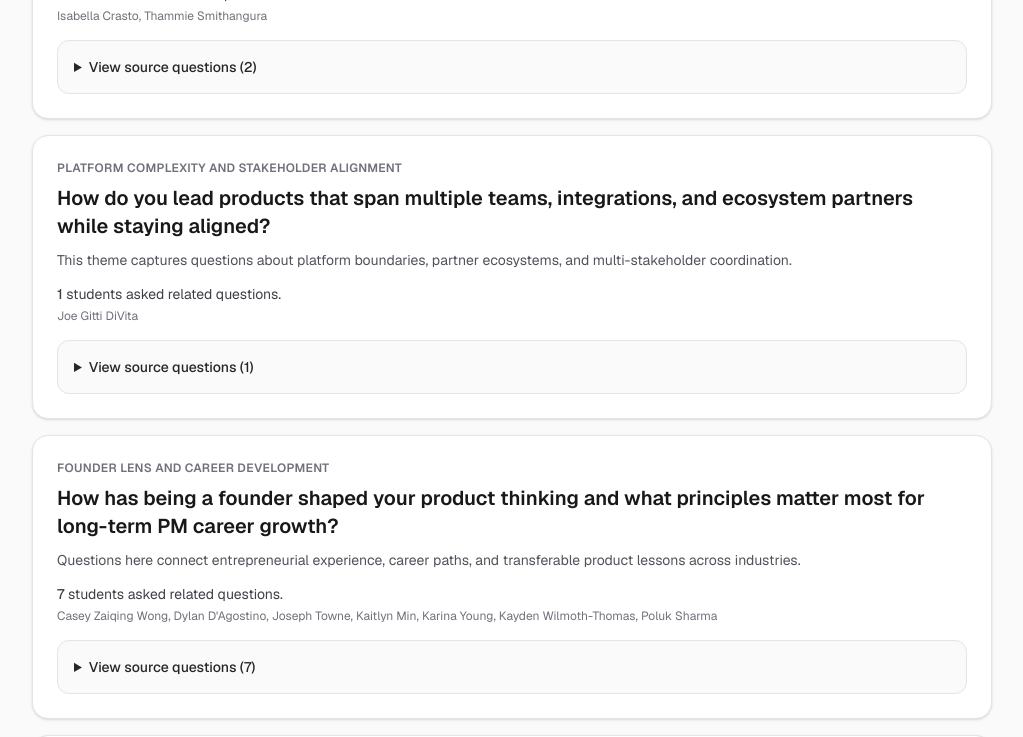
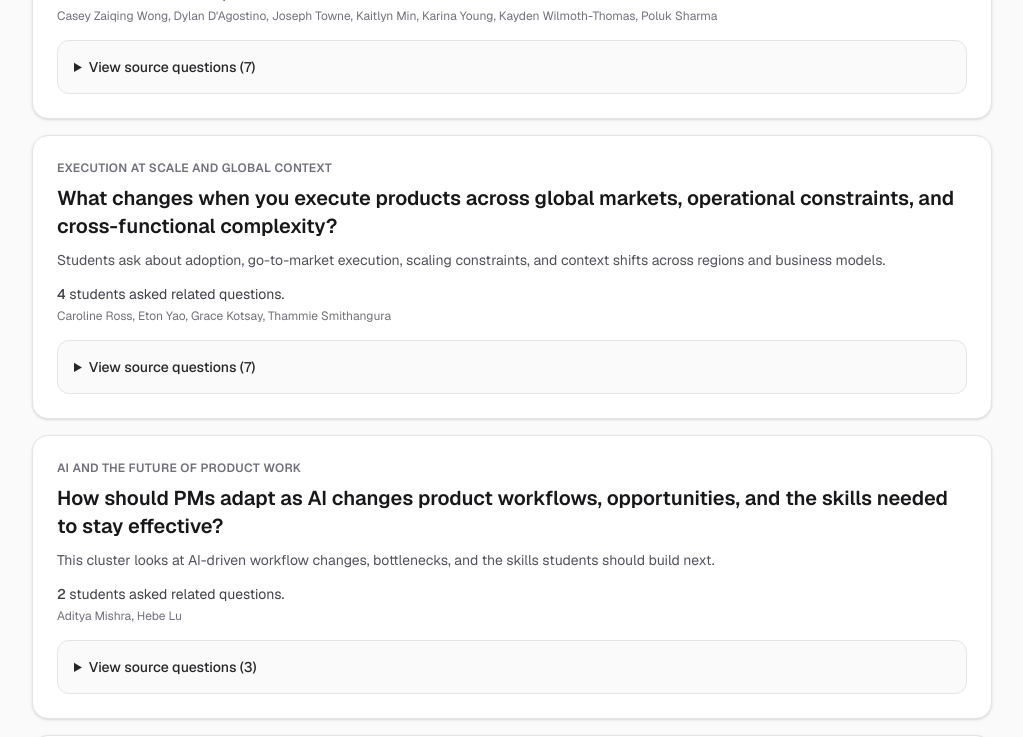
Before and after one commit to pmillegan/patrick-site, a Next.js app: page /usc in a window 1280 px wide. Shown: the part 1040-1777 px from the top of the page, without its empty margins (128-1151 px from the left). Built offline with nearby package versions, Linux system fonts and the light colour scheme.

Commit message:
sort usc themes by student demand
Order USC question themes by number of unique askers, with source question volume as a tiebreaker.

Made-with: Cursor

```diff
--- a/src/app/usc/page.tsx
+++ b/src/app/usc/page.tsx
@@ -17,7 +17,14 @@ export default async function UscQuestionsPage({
 }) {
   const params = await searchParams;
   const audience = audienceFromParam(params.audience);
-  const themes = audience === "grad" ? uscQuestions.grad : uscQuestions.undergrad;
+  const themes = (audience === "grad" ? uscQuestions.grad : uscQuestions.undergrad)
+    .slice()
+    .sort((a, b) => {
+      if (b.askers.length !== a.askers.length) {
+        return b.askers.length - a.askers.length;
+      }
+      return b.questionCount - a.questionCount;
+    });
 
   return (
     <main className="mx-auto flex w-full max-w-5xl flex-1 flex-col gap-8 px-6 py-14 sm:px-8">
```
